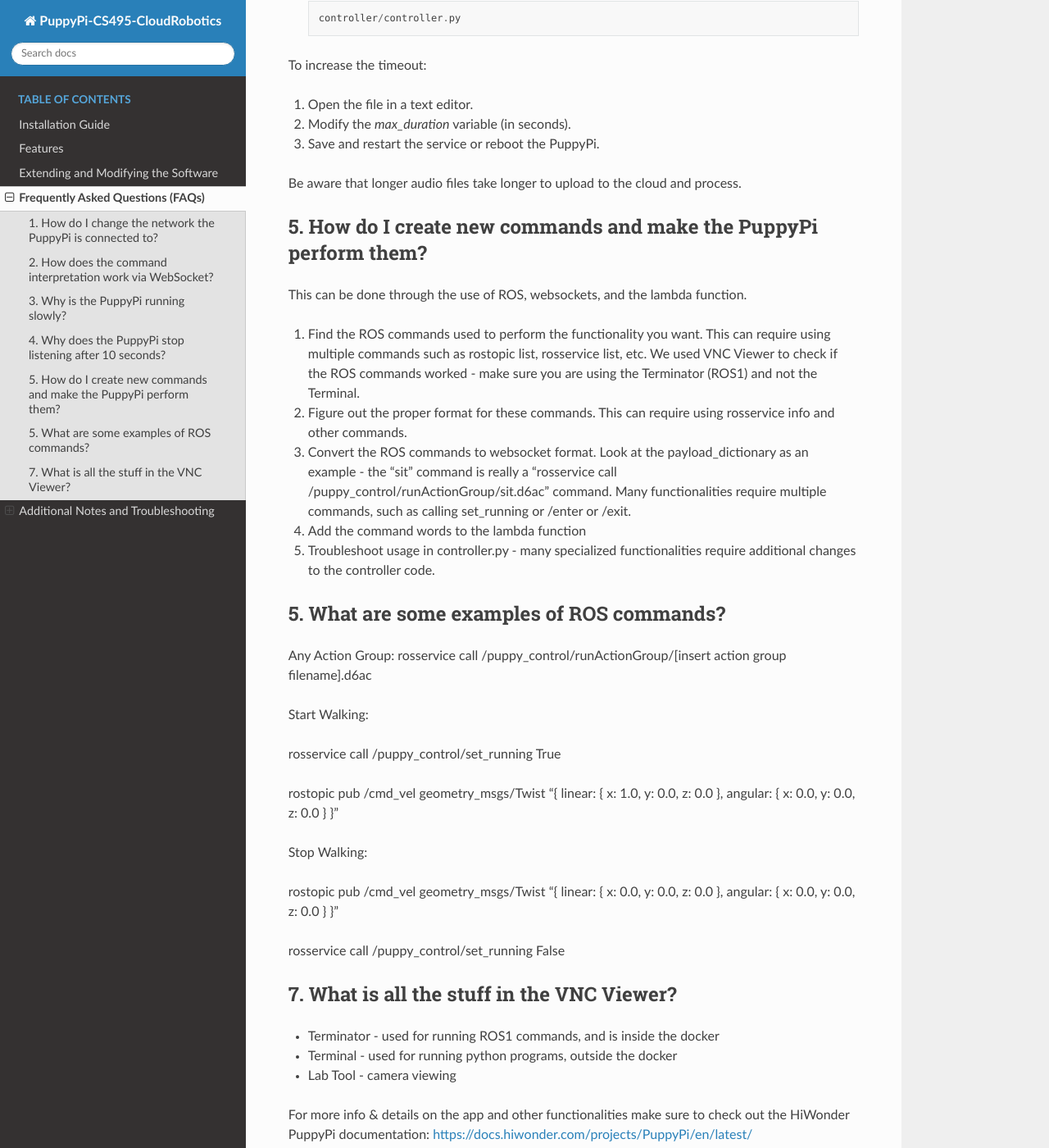
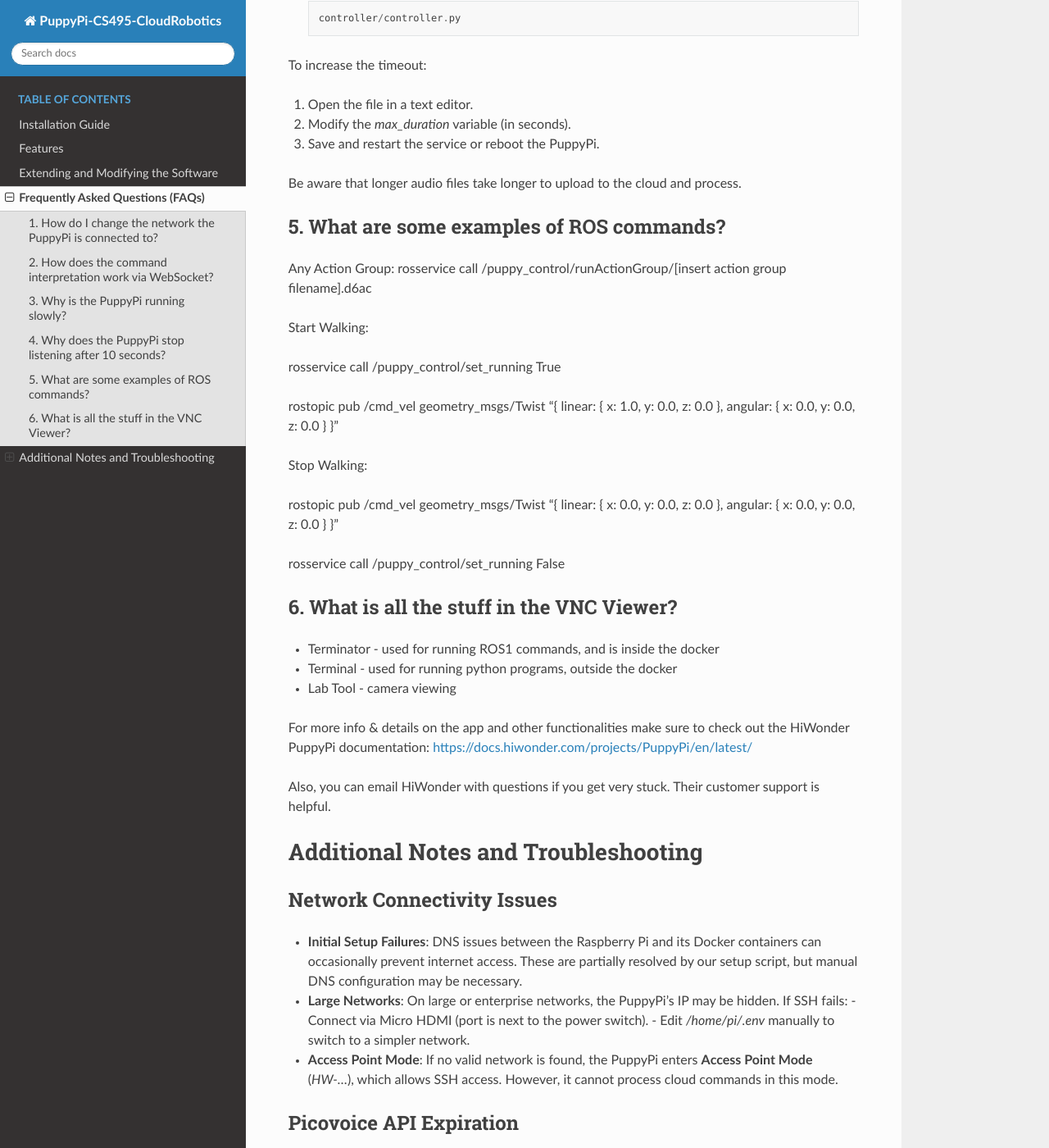
Before and after one commit to CS-495-Cloud-Robotics-Team/PuppyPi, a Sphinx documentation site: the page built from docs/faq.rst, in a window 1280 px wide and 1400 px high, scrolled down 1883 px. Shown: the whole window at 82% size. Built offline with Sphinx 7.4.7 and the Read the Docs theme 3.1.0, drawn with Linux system fonts in a browser that asks for light colours; pages that are not in the unit, such as notebooks, are missing from menus.

Commit message:
Update faq.rst

```diff
--- a/docs/faq.rst
+++ b/docs/faq.rst
@@ -90,17 +90,6 @@ To increase the timeout:
 
 Be aware that longer audio files take longer to upload to the cloud and process.
 
-5. How do I create new commands and make the PuppyPi perform them?
-------------------------------------------------------------------
-
-This can be done through the use of ROS, websockets, and the lambda function.
-
-1. Find the ROS commands used to perform the functionality you want. This can require using multiple commands such as rostopic list, rosservice list, etc. We used VNC Viewer to check if the ROS commands worked - make sure you are using the Terminator (ROS1) and not the Terminal.
-2. Figure out the proper format for these commands. This can require using rosservice info and other commands.
-3. Convert the ROS commands to websocket format. Look at the payload_dictionary as an example - the "sit" command is really a "rosservice call /puppy_control/runActionGroup/sit.d6ac" command. Many functionalities require multiple commands, such as calling set_running or /enter or /exit.
-4. Add the command words to the lambda function
-5. Troubleshoot usage in controller.py - many specialized functionalities require additional changes to the controller code.
-
 5. What are some examples of ROS commands?
 ------------------------------------------
 Any Action Group: rosservice call /puppy_control/runActionGroup/[insert action group filename].d6ac
@@ -117,7 +106,7 @@ rostopic pub /cmd_vel geometry_msgs/Twist "{ linear: { x: 0.0, y: 0.0, z: 0.0 },
 
 rosservice call /puppy_control/set_running False
 
-7. What is all the stuff in the VNC Viewer?
+6. What is all the stuff in the VNC Viewer?
 -------------------------------------------
 - Terminator - used for running ROS1 commands, and is inside the docker
 - Terminal - used for running python programs, outside the docker
```
